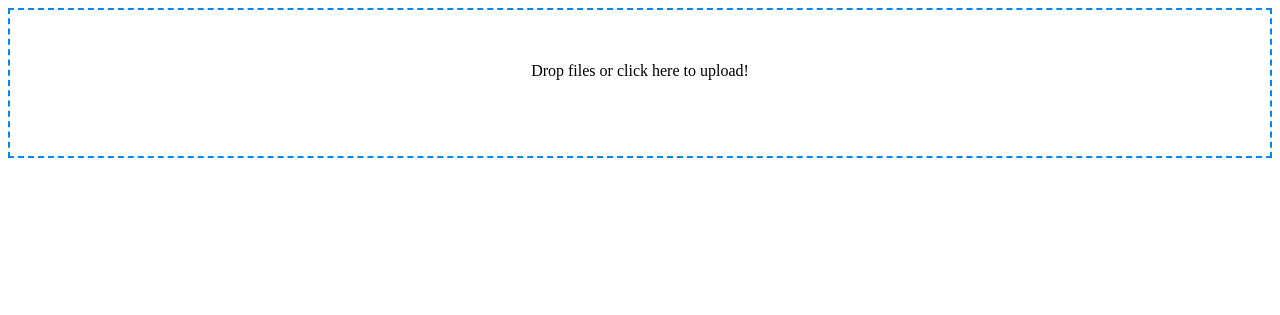
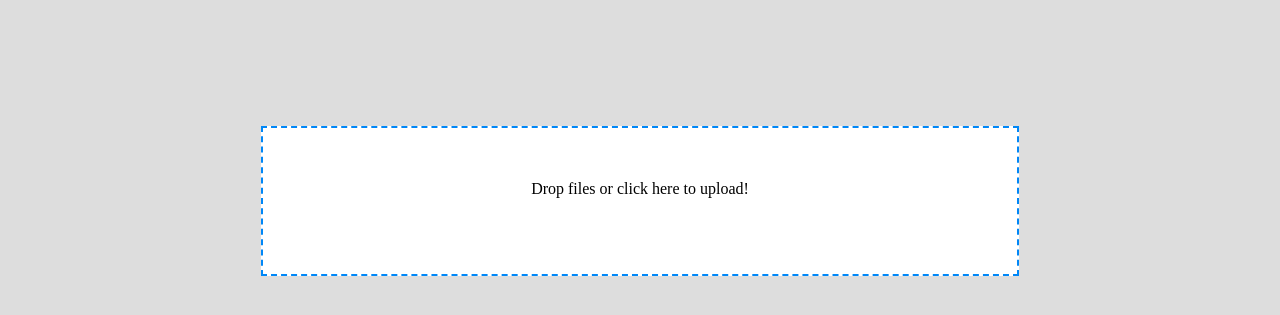
Before and after one commit to helloflask/flask-upload-dropzone, a Flask app: page / in a window 1280 px wide. Shown: the top 315 px of the page. Run offline with Flask 2, Linux system fonts and the light colour scheme; some libraries are stand-ins or nearby versions.

Commit message:
'beautify'

```diff
--- a/static/dropzone.css
+++ b/static/dropzone.css
@@ -2,6 +2,9 @@
  * The MIT License
  * Copyright (c) 2012 Matias Meno <m@tias.me>
  */
+body {
+    background: #ddd;
+}
 
 @-webkit-keyframes passing-through {
     0% {
@@ -225,6 +228,7 @@
     min-height: 150px;
     border: 2px dashed #0087F7;
     background: white;
+    margin: 10% 20%;
     padding: 20px 20px;
 }
 
```
Also changed, not shown: README.md.
